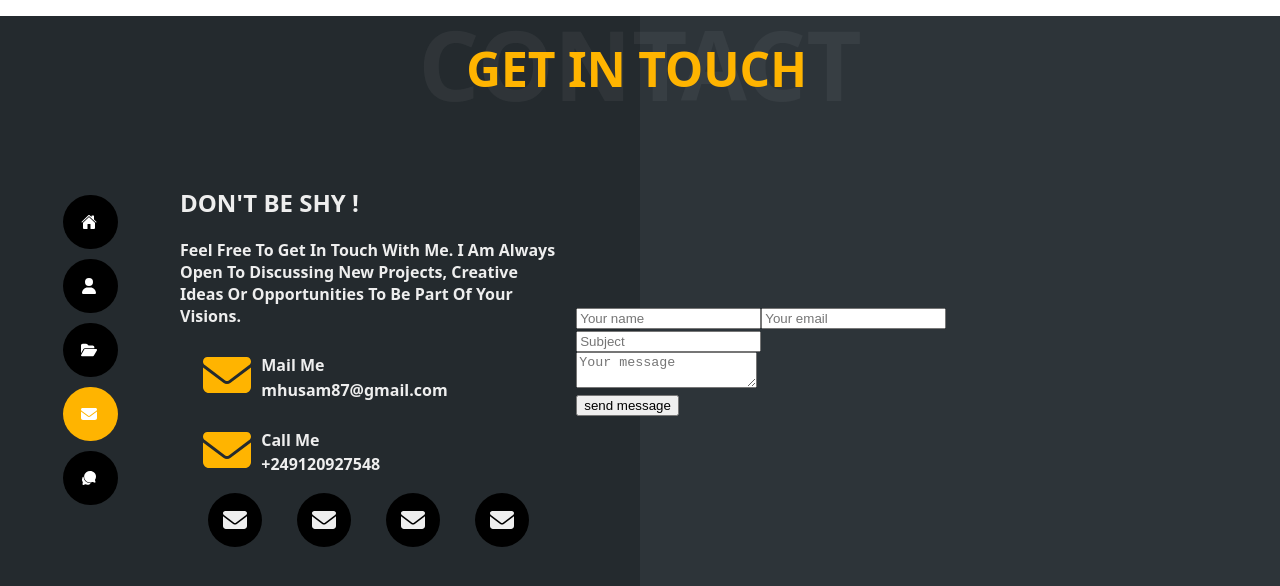
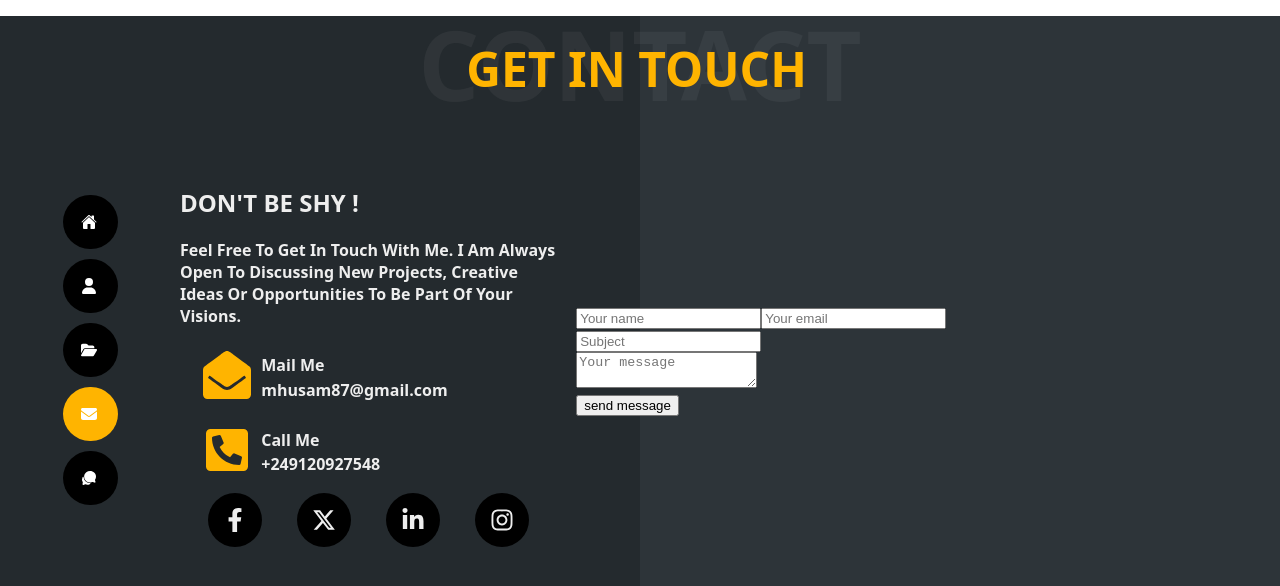
Before and after one commit to Husameldeen/my-portfolio, a React (Vite) app: page /contact in a window 1280 px wide. Shown: the top 586 px of the page. Built offline with nearby package versions, Linux system fonts and the light colour scheme.

Commit message:
add icons to contact page

```diff
--- a/src/pages/Contact.jsx
+++ b/src/pages/Contact.jsx
@@ -1,4 +1,11 @@
-import { FaEnvelope } from 'react-icons/fa6';
+import { FaXTwitter } from 'react-icons/fa6';
+import {
+  FaEnvelopeOpen,
+  FaPhoneSquareAlt,
+  FaFacebookF,
+  FaLinkedinIn,
+  FaInstagram,
+} from 'react-icons/fa';
 import Background from '../components/Background';
 import Navbar from '../components/Navbar';
 import styles from './Contact.module.css';
@@ -26,7 +33,7 @@ function Contact() {
           </p>
           <div className={`${styles.contactInfo}`}>
             <div className={styles.icon}>
-              <FaEnvelope />
+              <FaEnvelopeOpen />
             </div>
             <div className={styles.textPart}>
               <h4>mail me</h4>
@@ -37,7 +44,7 @@ function Contact() {
           </div>
           <div className={`${styles.contactInfo}`}>
             <div className={styles.icon}>
-              <FaEnvelope />
+              <FaPhoneSquareAlt />
             </div>
             <div className={styles.textPart}>
               <h4>call me</h4>
@@ -48,16 +55,16 @@ function Contact() {
           </div>
           <div className={styles.iconDiv}>
             <div>
-              <FaEnvelope />
+              <FaFacebookF />
             </div>
             <div>
-              <FaEnvelope />
+              <FaXTwitter />
             </div>
             <div>
-              <FaEnvelope />
+              <FaLinkedinIn />
             </div>
             <div>
-              <FaEnvelope />
+              <FaInstagram />
             </div>
           </div>
         </section>
```
